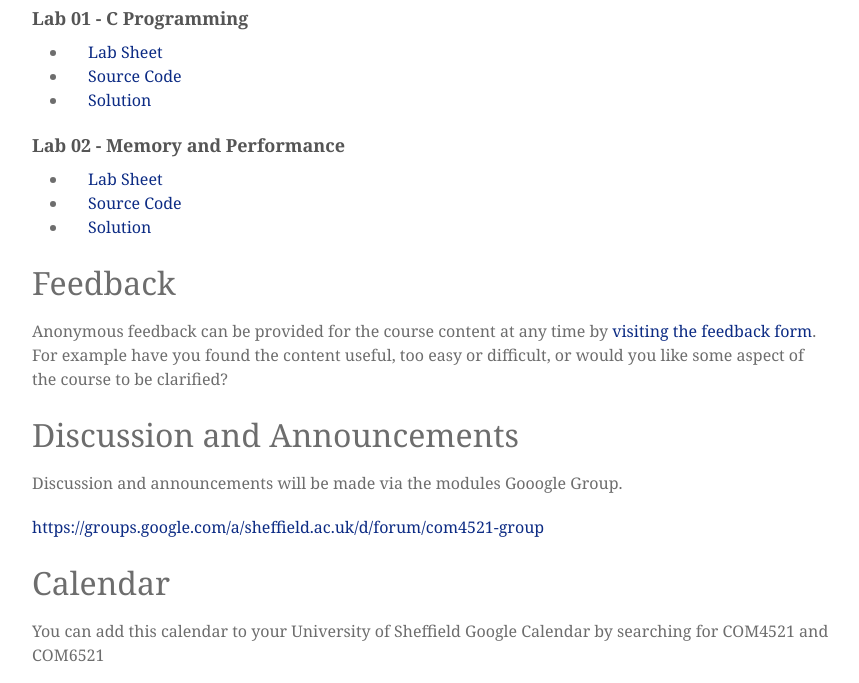
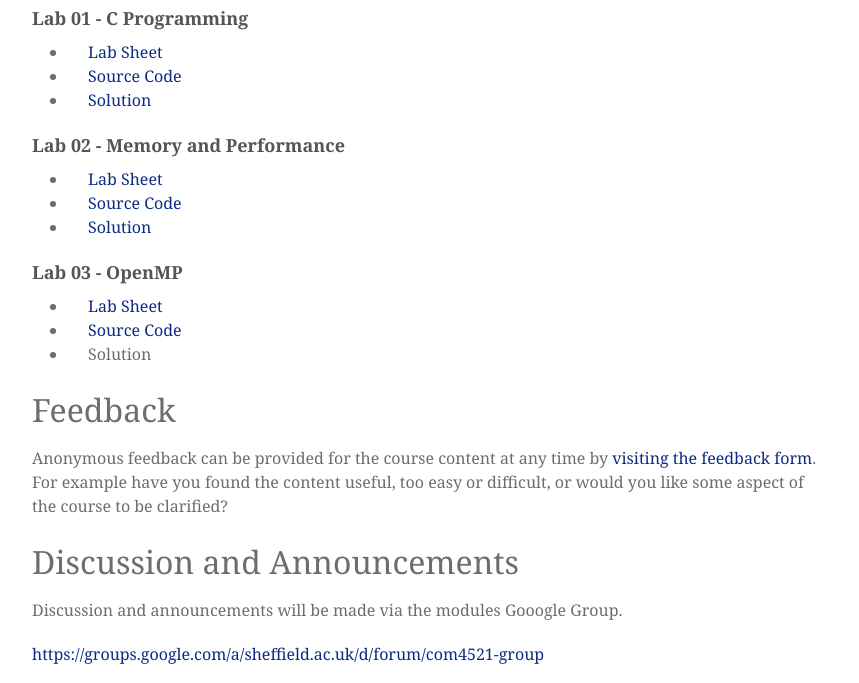
Before and after one commit to mondus/mondus.github.io, a Jekyll site: the page built from teaching/COM4521/index.md, in a window 1280 px wide and 900 px high, scrolled down 2796 px, cut to the strip 0-683 px from the top of the window. Shown: the whole strip, without its empty margins (208-1067 px from the left). Built offline with Jekyll 4.4.1, drawn with Linux system fonts in a browser that asks for light colours; nearby versions of some CDN libraries; some web fonts are replaced.

Commit message:
lab 3 upload

```diff
--- a/teaching/COM4521/index.md
+++ b/teaching/COM4521/index.md
@@ -121,6 +121,12 @@ A [Lab FAQ document](https://docs.google.com/a/sheffield.ac.uk/document/d/1w4k87
 * [Source Code](https://drive.google.com/a/sheffield.ac.uk/file/d/0B2HbOiEppVPMTWlHQnZlczhSNGM/view?usp=sharing)
 * [Solution](https://drive.google.com/a/sheffield.ac.uk/file/d/0B2HbOiEppVPMaVNwNGY1NzFKTzA/view?usp=sharing)
 
+### Lab 03 - OpenMP
+
+* [Lab Sheet](https://drive.google.com/a/sheffield.ac.uk/file/d/0B2HbOiEppVPMazFrakdrSTNOVm8/view?usp=sharing)
+* [Source Code](https://drive.google.com/a/sheffield.ac.uk/file/d/0B2HbOiEppVPMTUcyRWtzUkxLUmM/view?usp=sharing)
+* Solution
+
 # Feedback
 
 Anonymous feedback can be provided for the course content at any time by [visiting the feedback form](https://goo.gl/0r73gD). For example have you found the content useful, too easy or difficult, or would you like some aspect of the course to be clarified?
```
